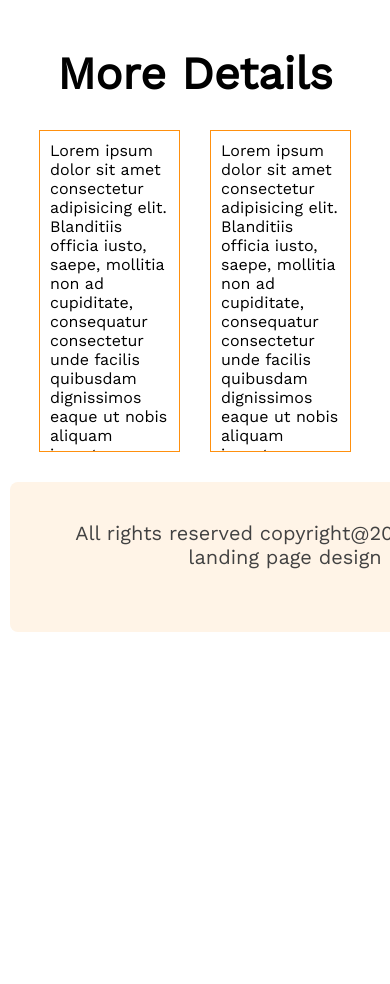
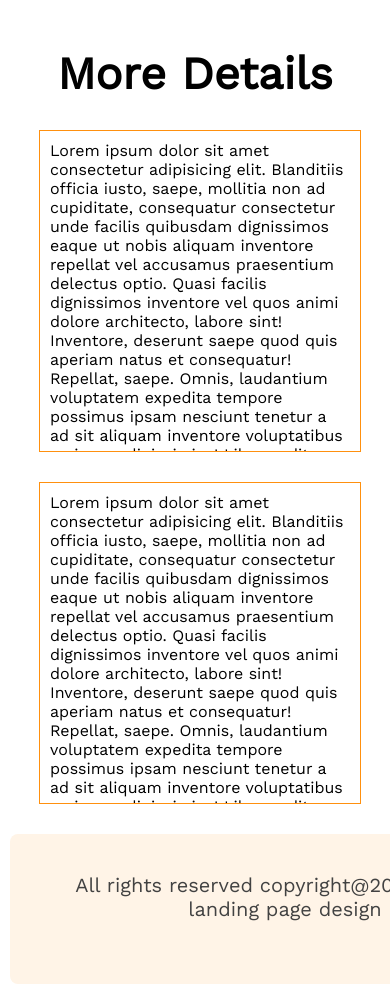
Before and after one commit to rabbyhasan4594/second-assignment, a plain HTML site: page index.html in a window 390 px wide. Shown: the part 7260-8244 px from the top of the page. Before the commit the page ends 7892 px from the top, so only its background shows below. Drawn offline with nearby package versions, Linux system fonts and the light colour scheme.

Commit message:
final update

```diff
--- a/styles/style.css
+++ b/styles/style.css
@@ -679,6 +679,12 @@ main {
         color: #424242;
 
     }
+
+    .overflow-contain{
+        display: flex;
+        flex-direction: column;
+        gap: 30px;
+    }
     .cover h3 {
         display: none;
 
```
